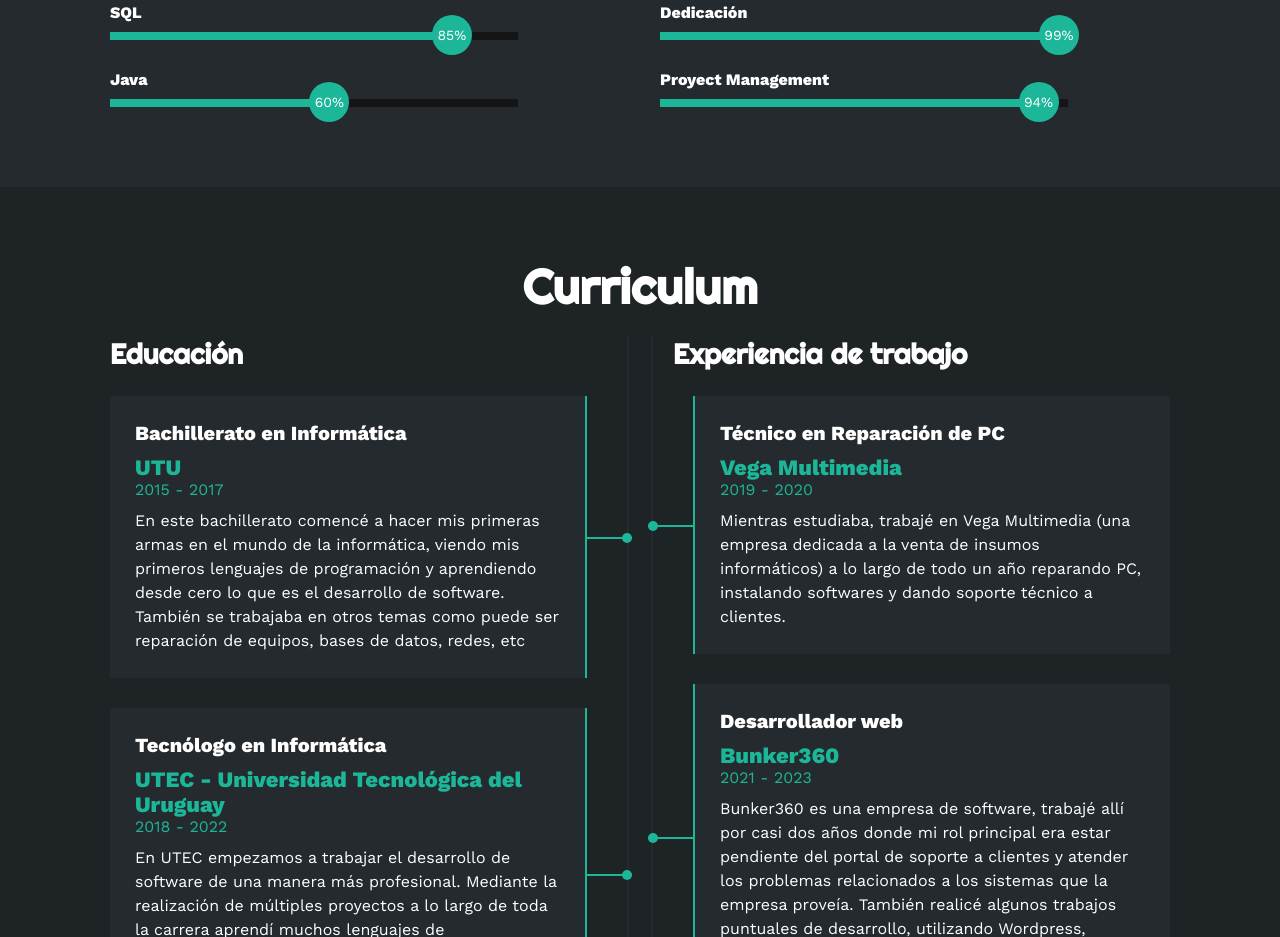
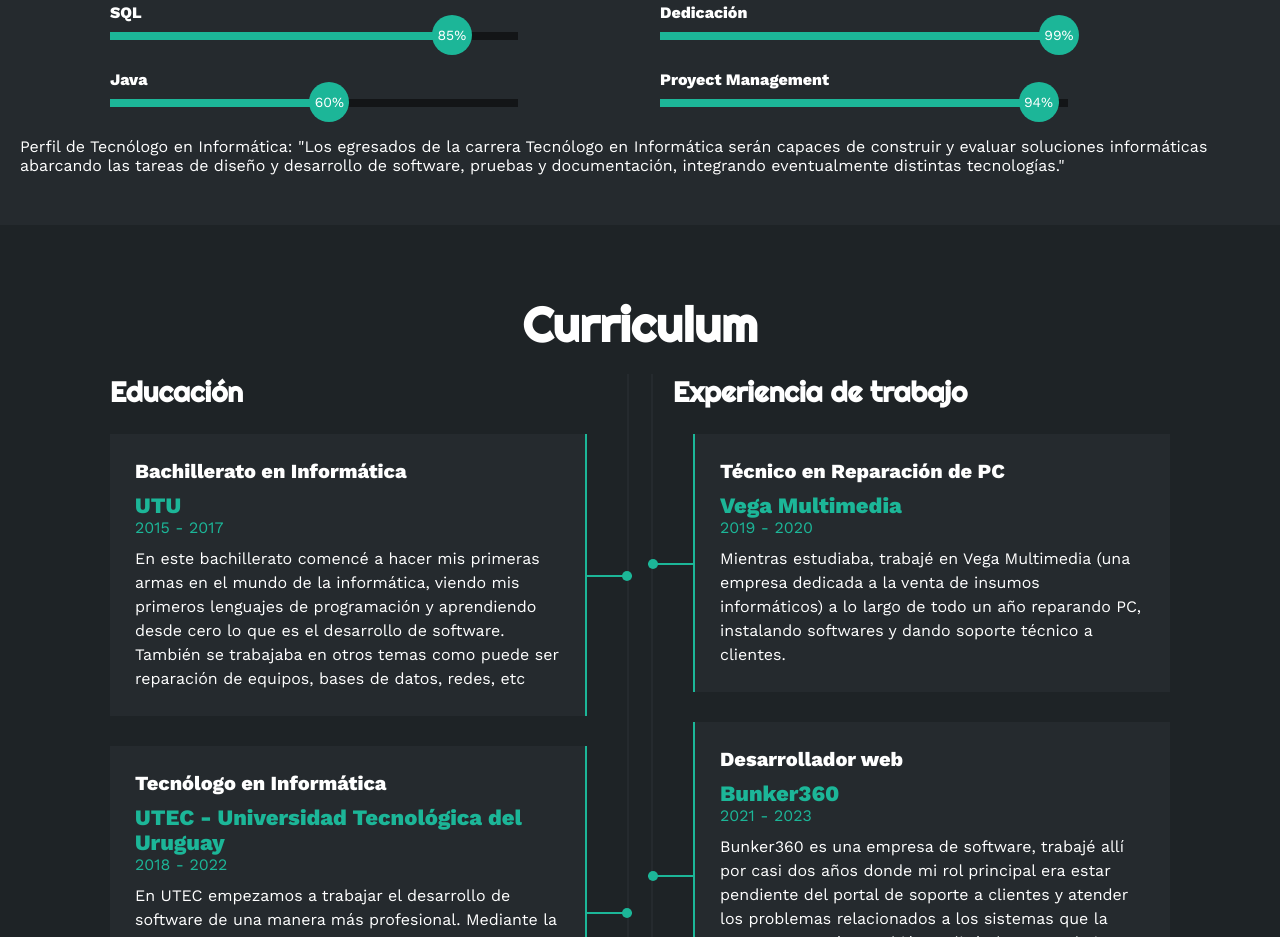
Before and after one commit to fcamilo23/personalweb, a plain HTML site: page index.html in a window 1280 px wide. Shown: the part 1929-2866 px from the top of the page. Drawn offline with nearby package versions, Linux system fonts and the light colour scheme.

Commit message:
Update index.html

```diff
--- a/index.html
+++ b/index.html
@@ -219,6 +219,9 @@
                 </div>
             </div>
         </div>
+
+                    <p><span>Perfil de Tecnólogo en Informática: </span>"Los egresados de la carrera Tecnólogo en Informática serán capaces de construir y evaluar soluciones informáticas abarcando las tareas de diseño y desarrollo de software, pruebas y documentación, integrando eventualmente distintas tecnologías." </p>
+
     </section>
 
     <!-- SECCION CURRICULUM -->
```
